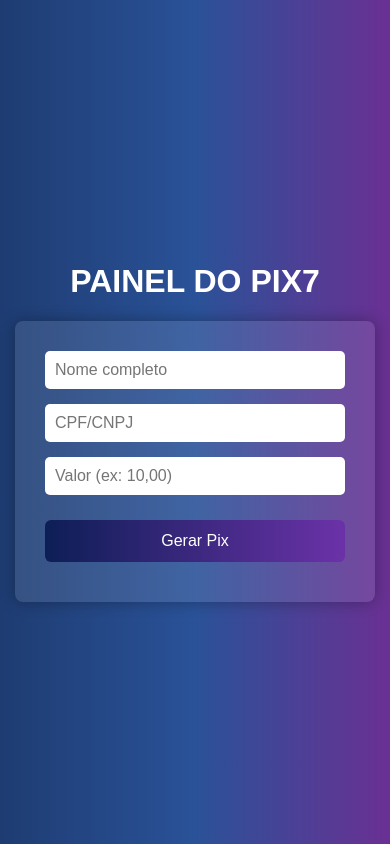
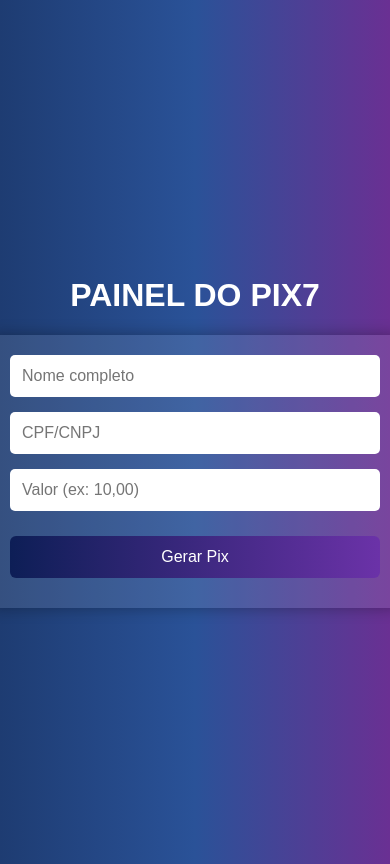
Before and after one commit to imelo-DEV/checkout-pix, a Flask app: page / in a window 390 px wide. Run offline with Flask 3, Linux system fonts and the light colour scheme.

Commit message:
Fix: adiciona meta viewport e ajusta CSS para responsividade mobile

```diff
--- a/static/style.css
+++ b/static/style.css
@@ -9,6 +9,7 @@ body {
   margin: 0;
   font-family: Arial, sans-serif;
   color: white;
+  padding: 20px;
 }
 
 /* Formulário centralizado */
@@ -16,21 +17,25 @@ form {
   background: rgba(255, 255, 255, 0.1);
   padding: 30px;
   border-radius: 8px;
-  width: 300px;
+  width: 100%;
+  max-width: 400px;
   display: flex;
   flex-direction: column;
   gap: 15px;
-  box-shadow: 0 0 15px rgba(0,0,0,0.3);
+  box-shadow: 0 0 15px rgba(0, 0, 0, 0.3);
 }
 
 /* Inputs e selects */
 input, select {
-  padding: 10px;
+  padding: 12px;
   border-radius: 5px;
   border: none;
   font-size: 1rem;
+  width: 100%;
+  box-sizing: border-box;
 }
 
+/* Botões */
 button {
   position: relative;
   background: linear-gradient(90deg, #0d1e56, #6b32a8);
@@ -82,8 +87,37 @@ button:hover {
   100% { transform: rotate(360deg); }
 }
 
-/* Centralizar o container do QR code e botões */
+/* QR code e informações */
 #pixinfo {
   text-align: center;
   margin-top: 30px;
+  width: 100%;
 }
+
+#qrcode {
+  margin: 0 auto;
+}
+
+/* ✅ Responsivo */
+@media (max-width: 480px) {
+  body {
+    padding: 10px;
+  }
+
+  form {
+    padding: 20px;
+    font-size: 0.95rem;
+  }
+
+  input, select, button {
+    font-size: 1rem;
+  }
+
+  button {
+    width: 100%;
+  }
+
+  #pixinfo {
+    font-size: 0.95rem;
+  }
+}
```
